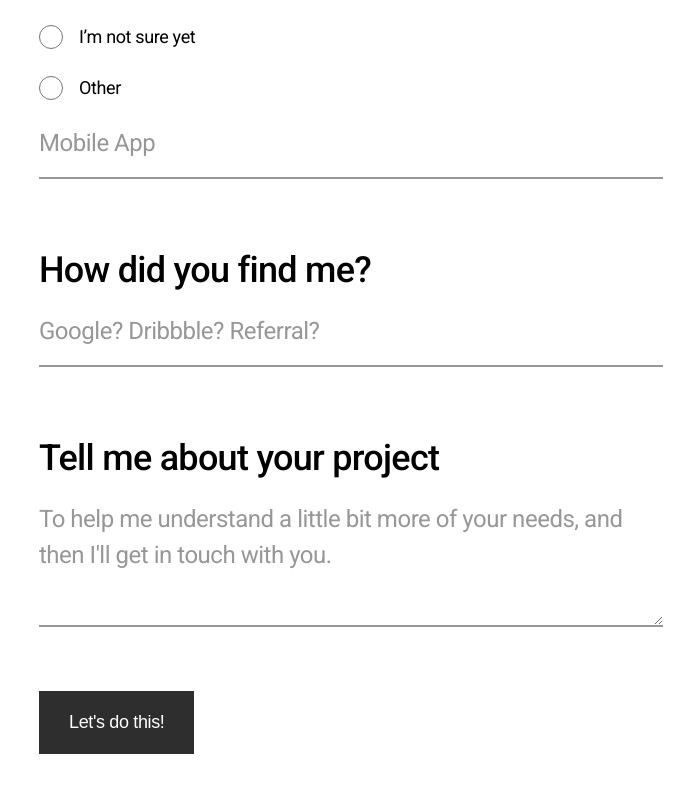
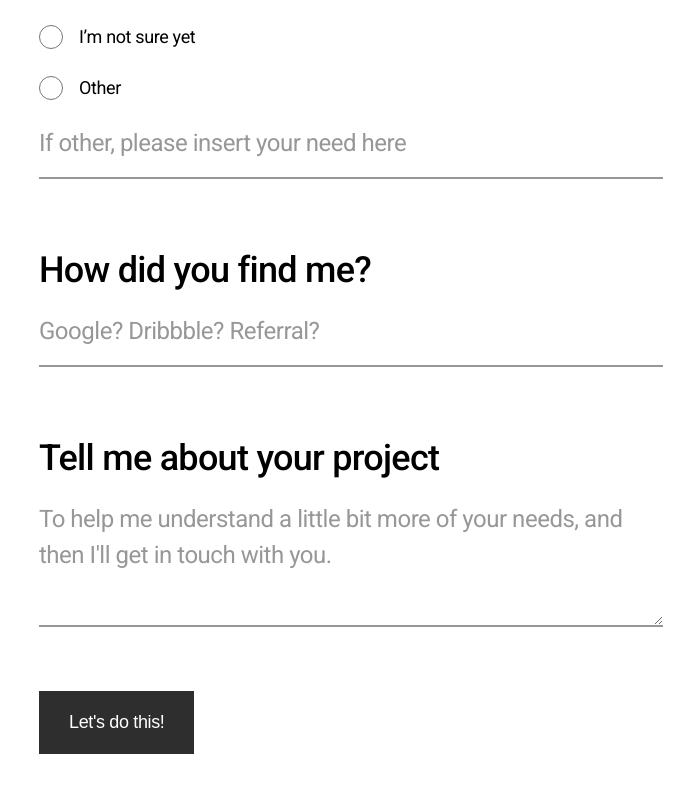
Before and after one commit to jadsonsantos/thalita-torres, a Next.js app: page /contact in a window 1280 px wide. Shown: the part 984-1777 px from the top of the page, without its empty margins (593-1280 px from the left). Built offline with nearby package versions, Linux system fonts and the light colour scheme.

Commit message:
new state

```diff
--- a/components/Form.js
+++ b/components/Form.js
@@ -12,6 +12,7 @@ const Form = () => {
   const [source, setSource] = useState('')
   const [message, setMessage] = useState('')
   const [project, setProject] = useState('Mobile App')
+  const [specificProject, setSpecificProject] = useState('')
 
   return (
     <section className={styles.form}>
@@ -55,10 +56,10 @@ const Form = () => {
           />
           <Input
             placeholder="If other, please insert your need here"
-            id="project"
+            id="specificProject"
             type="text"
-            value={project}
-            setValue={setProject}
+            value={specificProject}
+            setValue={setSpecificProject}
           />
           <Input
             label="How did you find me?"
```
